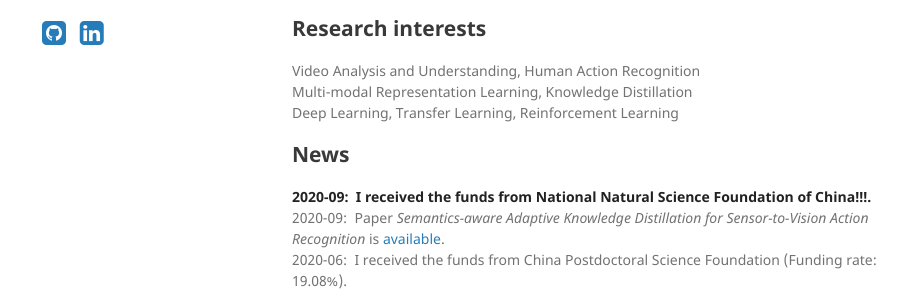
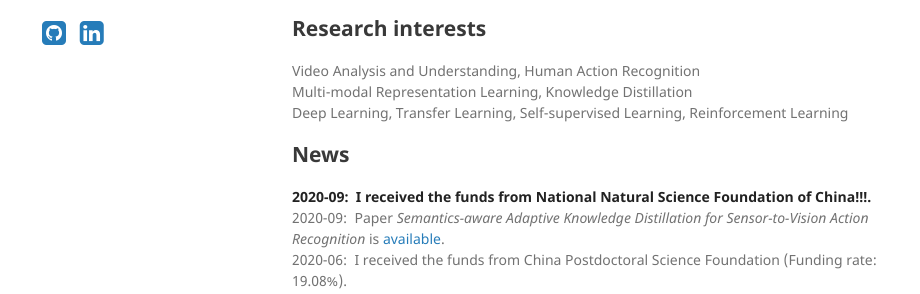
Before and after one commit to YangLiu9208/home, a Jekyll site: the page built from index.md, in a window 1280 px wide and 900 px high. Shown: the part 377-671 px from the top of the window, without its empty margins (178-1098 px from the left). Built offline with Jekyll 4.4.1, drawn with Linux system fonts in a browser that asks for light colours; a style sheet for code colours, icons or effects is not loaded.

Commit message:
Update index.md

```diff
--- a/index.md
+++ b/index.md
@@ -9,7 +9,7 @@ I'm Yang Liu (刘阳), a post-doctoral fellow at [HCP Lab](http://www.sysu-hcp.n
 ## Research interests
 Video Analysis and Understanding, Human Action Recognition
 Multi-modal Representation Learning, Knowledge Distillation
-Deep Learning, Transfer Learning, Reinforcement Learning
+Deep Learning, Transfer Learning, Self-supervised Learning, Reinforcement Learning
 
 ## News
 **2020-09:&nbsp; I received the funds from National Natural Science Foundation of China!!!.**
```
